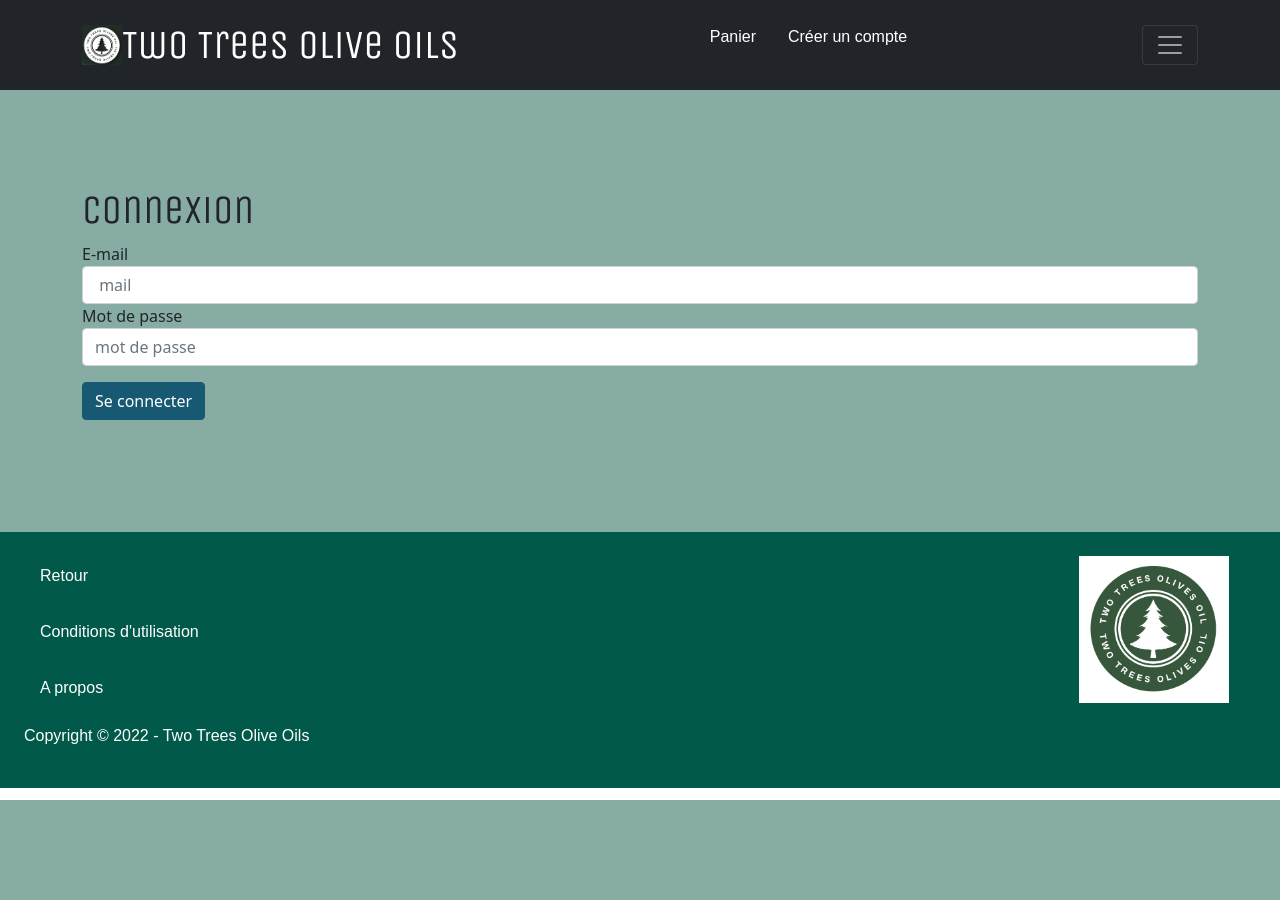
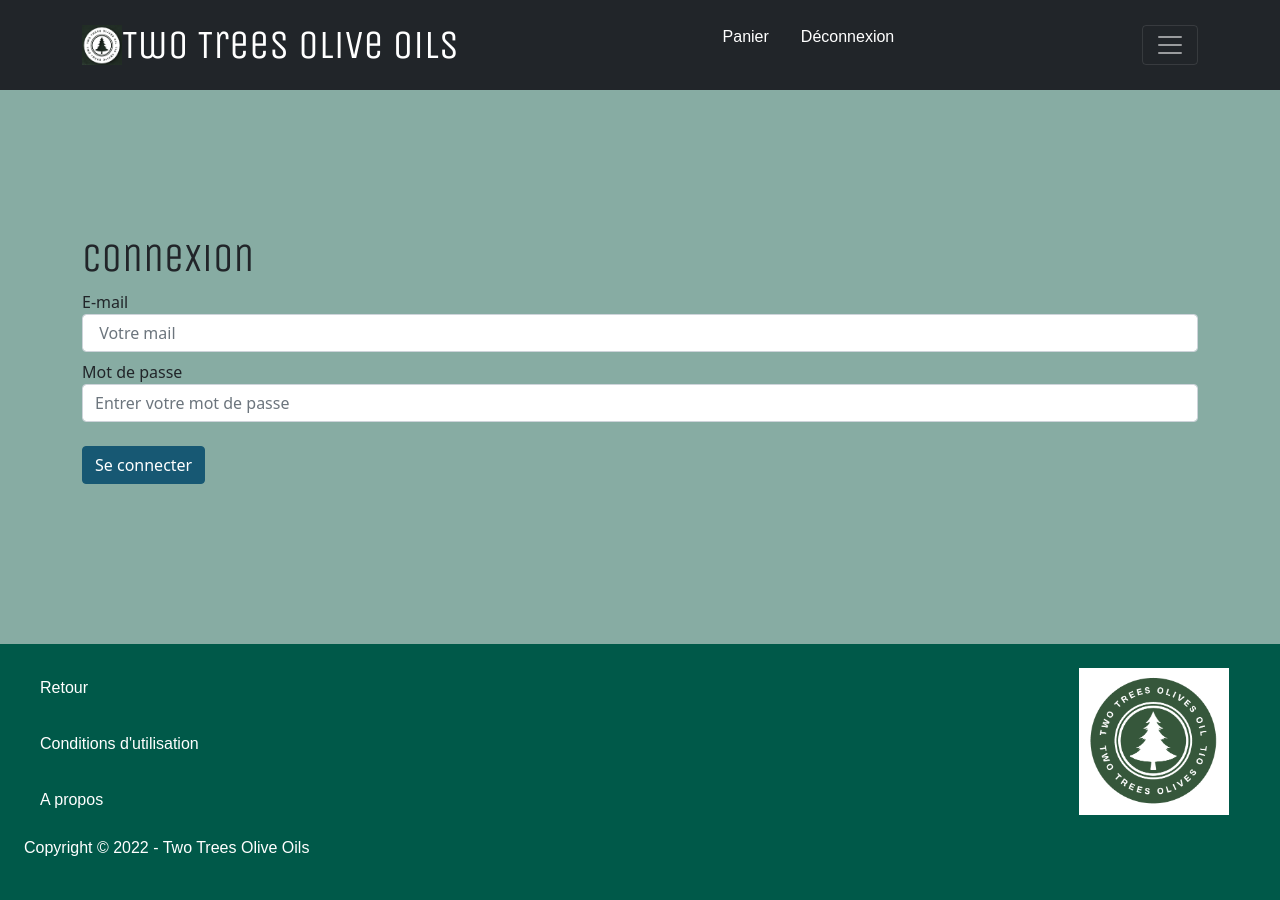
Before and after one commit to jso-lab/Two-Trees-Olives-Oil, a PHP site: page /index.php/login in a window 1280 px wide. Before the commit the page ends 800 px from the top, so only its background shows below. Run offline with PHP 8.4, Linux system fonts and the light colour scheme; the visitor is signed in with stand-in values (Sample User, id 1); tables that the repository leaves empty or names only in its code hold one stand-in row (values such as "Sample post"); some libraries are stand-ins or nearby versions; some web fonts are replaced.

Commit message:
set correct display of menu options

```diff
--- a/_partials/header.php
+++ b/_partials/header.php
@@ -31,11 +31,12 @@
             <div class="row">
                 <div class=" col-sm-4 offset-md-1 py-4">
                     <h4 class="text-white">Menu</h4>
+                    <?php if (isset($_SESSION['logged'])) { echo "<p>" . $_SESSION['email'] . "</p>"; } ?>
                      <div class="list-unstyled">
-                       <?php if( session_start() && $_SESSION["logged"] = true) {
-                          '<p class="nav-link"><a href="index.php/logout" style="text-decoration: none;" class="text-white">Déconnexion</a></p>';
-                         } ?>
-                        <p class="nav-link"><a href="index.php/login" style="text-decoration: none;" class="text-white">Admin</a></p>
+                       <?php if(session_start() && (!$_SESSION['logged'])) {
+                          echo '<p class="nav-link"><a href="index.php/login" style="text-decoration: none;" class="text-white">Connexion</a></p>';
+                         }?>
+
                     </div>
                 </div>
                  <div class="col-sm-4 offset-md-1 py-4">
@@ -56,11 +57,13 @@
                 <h1 class="pt-2">Two Trees Olive Oils</h1>
             </a>
             <div class="list-unstyled d-flex">
+                  <?php if(session_start() && (!$_SESSION["logged"])){
+                            echo '<p class="nav-link"><a href="index.php/register" style="text-decoration: none;" class="text-white">Créer un compte</a></p>';
+                         }?>
                 <p class="nav-link"><a style="text-decoration: none;" href="index.php/panier" class="text-white">Panier</a></p>
-                <p class="nav-link"><a style="text-decoration: none;" href="index.php/register" class="text-white">Créer un compte</a></p>
-                   <?php if( session_start() && $_SESSION["logged"] = false) {
-                        '<p class="nav-link"><a href="index.php/login" style="text-decoration: none;" class="text-white">Connexion</a></p>';
-                    } ?>
+                 <?php if(session_start() && ($_SESSION["logged"])){
+                            echo '<p class="nav-link"><a href="index.php/logout" style="text-decoration: none;" class="text-white">Déconnexion</a></p>';
+                         }?>
             </div>
             <button class="navbar-toggler" type="button" data-toggle="collapse" data-target="#navbarHeader" aria-controls="navbarHeader" aria-expanded="false" aria-label="Toggle navigation">
                 <span class="navbar-toggler-icon"></span>
--- a/_partials/header_admin.php
+++ b/_partials/header_admin.php
@@ -17,6 +17,7 @@
 
     <!-- stylesheet CSS -->
     <link href="./assets/styles/app.css" rel="stylesheet">
+    <link rel="stylesheet" href="/assets/css/slides.css">
     <link rel="stylesheet" href="https://maxst.icons8.com/vue-static/landings/line-awesome/line-awesome/1.3.0/css/line-awesome.min.css">
 
 </head>
--- a/admin/categories.php
+++ b/admin/categories.php
@@ -1,7 +1,7 @@
 <div class="album py-5 bg-light">
     <div class="container">
 
-        <div class="row">
+        <div class="row py-5">
             <div class="col-lg-12">
                 <h1>Catégories</h1>
 
@@ -9,7 +9,7 @@
                     <caption>Liste des categories</caption>
                     <thead>
                     <tr>
-                        <th scope="col">#</th>
+                        <th scope="col">N°</th>
                         <th scope="col">Désignation</th>
                         <th scope="col">Supprimer</th>
                     </tr>
--- a/admin/users.php
+++ b/admin/users.php
@@ -1,7 +1,7 @@
 <div class="album py-5 bg-light">
     <div class="container">
 
-        <div class="row">
+        <div class="row py-5">
             <div class="col-lg-12">
                 <h1>Utilisateurs</h1>
 
--- a/controllers.php
+++ b/controllers.php
@@ -1,28 +1,34 @@
 <?php
-
+/*Définition des constantes d'index*/
 const HOME_ADMIN = 'Location: /index.php/admin';
 const HOME_USER = 'Location: /index.php';
 
 function index()
 {
+    /**
+     * Fonction d'affichage de tous les produits
+     */
     $products = get_products();
     require_once 'front/index.php';
 }
 
 function products($id)
 {
+    /* Fonction d'affichage de produits par catégories*/
     $products = get_products_by_category($id);
     require_once 'front/products.php';
 }
 
 function product($id)
 {
+    /* Fonction d'affichage de produits par id*/
     $product = get_products_by_id($id);
     require_once 'front/product.php';
 }
 
 function login()
 {
+    /*La focntion de login fait appel au fichier login.php*/
     require_once 'front/login.php';
 }
 
@@ -30,6 +36,7 @@ function register()
 {
     if (!empty($_POST)) {
         $data = $_POST;
+        /**Dans la base de données, la case admin est par défaut 0 */
         $data['admin'] = 0;
         set_user($data);
         header(HOME_USER);
@@ -117,12 +124,17 @@ function admin_user_add() {
         require_once 'admin/user_add.php';
     }
 }
+/*
+Fonction de connexion au site.
+*/
 function try_login() {
+    //Cette fonction est contenue dans modele.php
     $user = find_user_by_email_and_password($_POST);
     if (!empty($user)) {
         $_SESSION["logged"] = true;
         $_SESSION["id"] = $user['id'];
         $_SESSION["email"] = $user['email'];
+        $_SESSION["password"] = $user['password'];
         if ($user['admin'] == 1) {
             header('Location: /index.php/admin');
         } else {
--- a/front/login.php
+++ b/front/login.php
@@ -1,17 +1,17 @@
 <div class="album py-5 bg-light">
-    <div class="container">
+    <div class="container py-5">
 
         <div class="row py-5">
             <h1>Connexion</h1>
             <div class="col-lg-12">
                 <form method="POST" name="login" action="">
-                    <div class="form-group">
+                    <div class="form-group pb-2">
                         <label for="email">E-mail</label>
-                        <input type="email" class="form-control" name="email" placeholder=" mail">
+                        <input type="email" class="form-control" name="email" placeholder=" Votre mail">
                     </div>
-                    <div class="form-group">
+                    <div class="form-group pb-2">
                         <label for="password">Mot de passe</label>
-                        <input type="password" class="form-control" name="password" placeholder="mot de passe">
+                        <input type="password" class="form-control" name="password" placeholder="Entrer votre mot de passe">
                     </div>
                     <div class="col-sm py-3">
                         <button type="submit" class="btn btn-primary">Se connecter</button>
--- a/front/register.php
+++ b/front/register.php
@@ -1,9 +1,9 @@
 <div class="album py-5 bg-light">
-    <div class="container">
+    <div class="container py-5">
 
         <div class="row">
             <h1>Créer un compte</h1>
-            <div class="col-lg-12 pb-5">
+            <div class="col-lg-12 pb-4">
                 <form method="post" action="">
                     <div class="form-group py-2">
                         <label for="email">E-mail</label>
@@ -13,7 +13,7 @@
                         <label for="password">Mot de passe</label>
                         <input type="password" class="form-control" name="password" placeholder="Choisissez un mot de passe" required >
                     </div>
-                    <div class="col-sm py-4">
+                    <div class="col-sm py-5">
                         <button type="submit" class="btn btn-primary">Valider</button>
                     </div>
 
--- a/modele.php
+++ b/modele.php
@@ -95,14 +95,15 @@
         $users = $stmt->fetchAll(PDO::FETCH_ASSOC);
 	    return $users;
     }
+    // Cette fonction permet d'inscrire un utilisateur dans la BDD
     function set_user($data) {
         $connexion = db();
         $query = "INSERT INTO user SET email=:email, password=:password, admin=:admin";
 
         $stmt = $connexion->prepare($query);
         $email = $data['email'];
-        $password = password_hash($data['password'], PASSWORD_ARGON2ID);
-        $admin = (isset($data['admin'])) ? 1 : 0;
+        $password = password_hash($data['password'], PASSWORD_ARGON2I);
+        $admin = (isset($data['admin'])) ? 0 : 1;
         $stmt->bindParam(":email", $email);
         $stmt->bindParam(":password", $password);
         $stmt->bindParam(":admin", $admin);
@@ -115,7 +116,7 @@
         $stmt = $connexion->prepare($query);
         $stmt->execute();
     }
-
+    // Cette fonction permet de vérifier si l'utilisateur est bien inscrit dans la BDD
     function find_user_by_email_and_password($data){
         $connexion = db();
         $query = "SELECT * FROM user WHERE email='" . $data['email'] ."'";
@@ -124,7 +125,7 @@
 
         $user = $stmt->fetch(PDO::FETCH_ASSOC);
 
-        if (!empty($user) && password_verify($user['password'], password_hash($data['password'], PASSWORD_ARGON2ID))) {
+        if (!empty($user) && password_hash($data['password'], PASSWORD_ARGON2I)) {
             return $user;
         } else {
             return null;
```
Also changed, not shown: front/error.php (+4 -4 lines).
